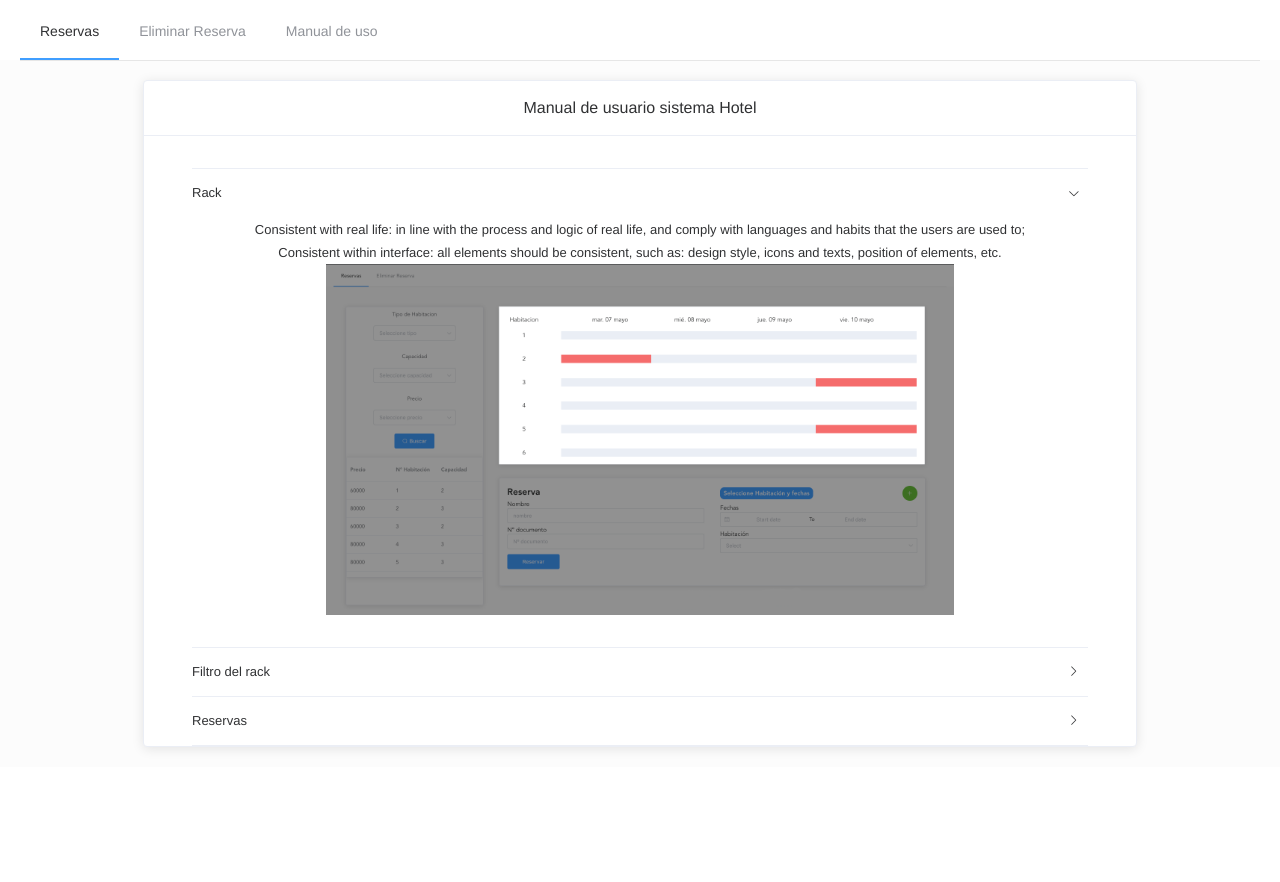
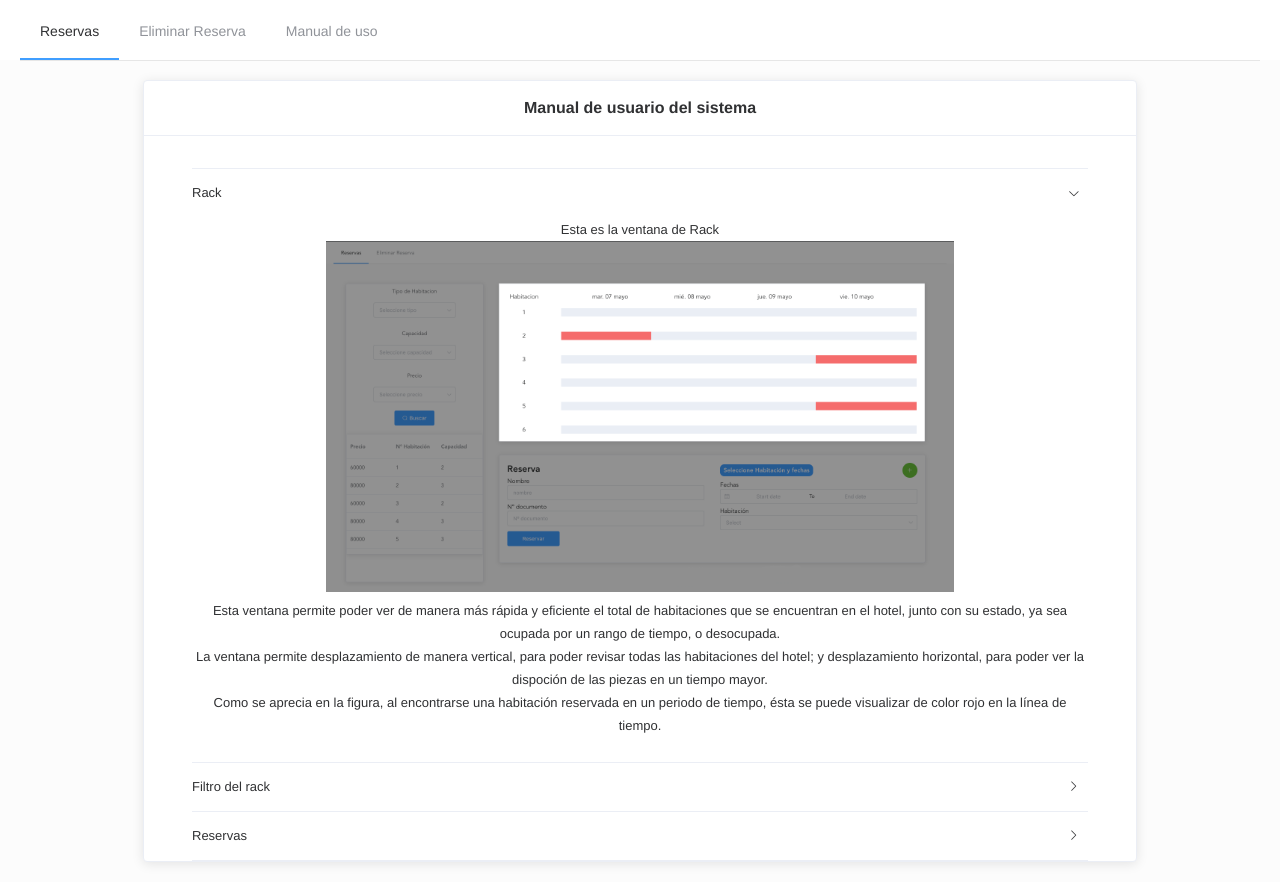
Before and after one commit to Kakoo8/TingesoFront, a Vue app: page /manual in a window 1280 px wide. Before the commit the page ends 800 px from the top, so only its background shows below. Built offline with nearby package versions, Linux system fonts and the light colour scheme.

Commit message:
CHG: correccion estilo css

```diff
--- a/src/views/Manual.vue
+++ b/src/views/Manual.vue
@@ -3,16 +3,18 @@
     <el-container>
       <el-main>
         <el-row class="main-row">
-          <el-card class="box-card">
+          <el-card class="box-card" id="carta">
             <div slot="header" class="clearfix">
-              <span>Manual de usuario sistema Hotel</span>
+              <span class="title">Manual de usuario del sistema</span>
             </div>
             <div class="acordeon-container">
               <el-collapse v-model="activeName" accordion>
                 <el-collapse-item title="Rack" name="1">
-                  <div>Consistent with real life: in line with the process and logic of real life, and comply with languages and habits that the users are used to;</div>
-                  <div>Consistent within interface: all elements should be consistent, such as: design style, icons and texts, position of elements, etc.</div>
+                  <div>Esta es la ventana de Rack</div>
                   <img src="../assets/Rack.png" class="image">
+                  <div>Esta ventana permite poder ver de manera más rápida y eficiente el total de habitaciones que se encuentran en el hotel, junto con su estado, ya sea ocupada por un rango de tiempo, o desocupada.</div>
+                  <div>La ventana permite desplazamiento de manera vertical, para poder revisar todas las habitaciones del hotel; y desplazamiento horizontal, para poder ver la dispoción de las piezas en un tiempo mayor.</div>
+                  <div>Como se aprecia en la figura, al encontrarse una habitación reservada en un periodo de tiempo, ésta se puede visualizar de color rojo en la línea de tiempo.</div>
                 </el-collapse-item>
                 <el-collapse-item title="Filtro del rack" name="2">
                   <div>Operation feedback: enable the users to clearly perceive their operations by style updates and interactive effects;</div>
@@ -58,10 +60,6 @@ export default {
     align-content: center;
     justify-content: center;
 }
-.box-card {
-    width: 80%;
-    height: -webkit-fill-available;
-}
 
 .acordeon-container {
     padding-left: 3em;
@@ -69,8 +67,17 @@ export default {
     padding-top: 2em;
 }
 
+#carta {
+    width: 80%;
+    height: -webkit-fill-available;
+}
 img {
     max-width: 70%;
     height: auto;
 }
+
+.title {
+    font-weight: bolder;
+    width: 300px;
+}
 </style>
```
